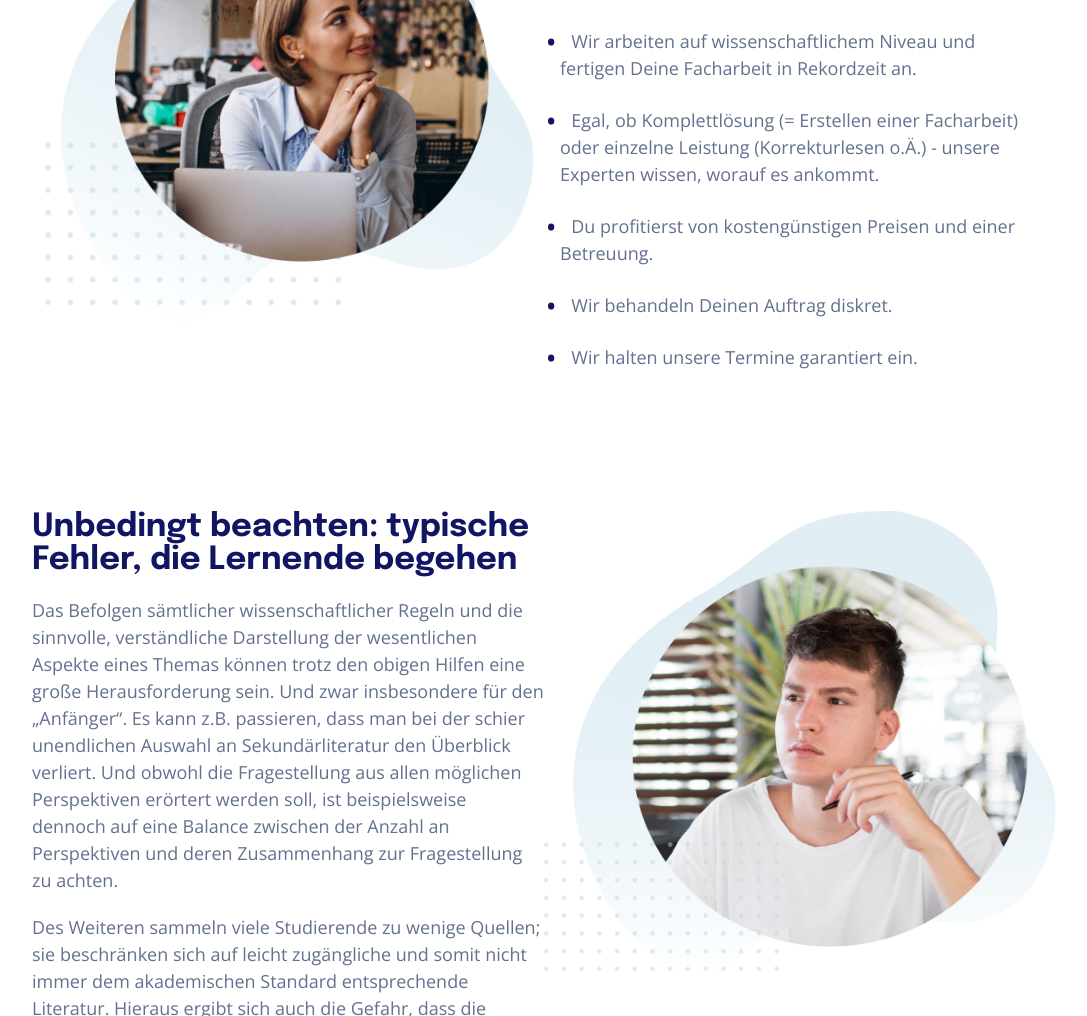
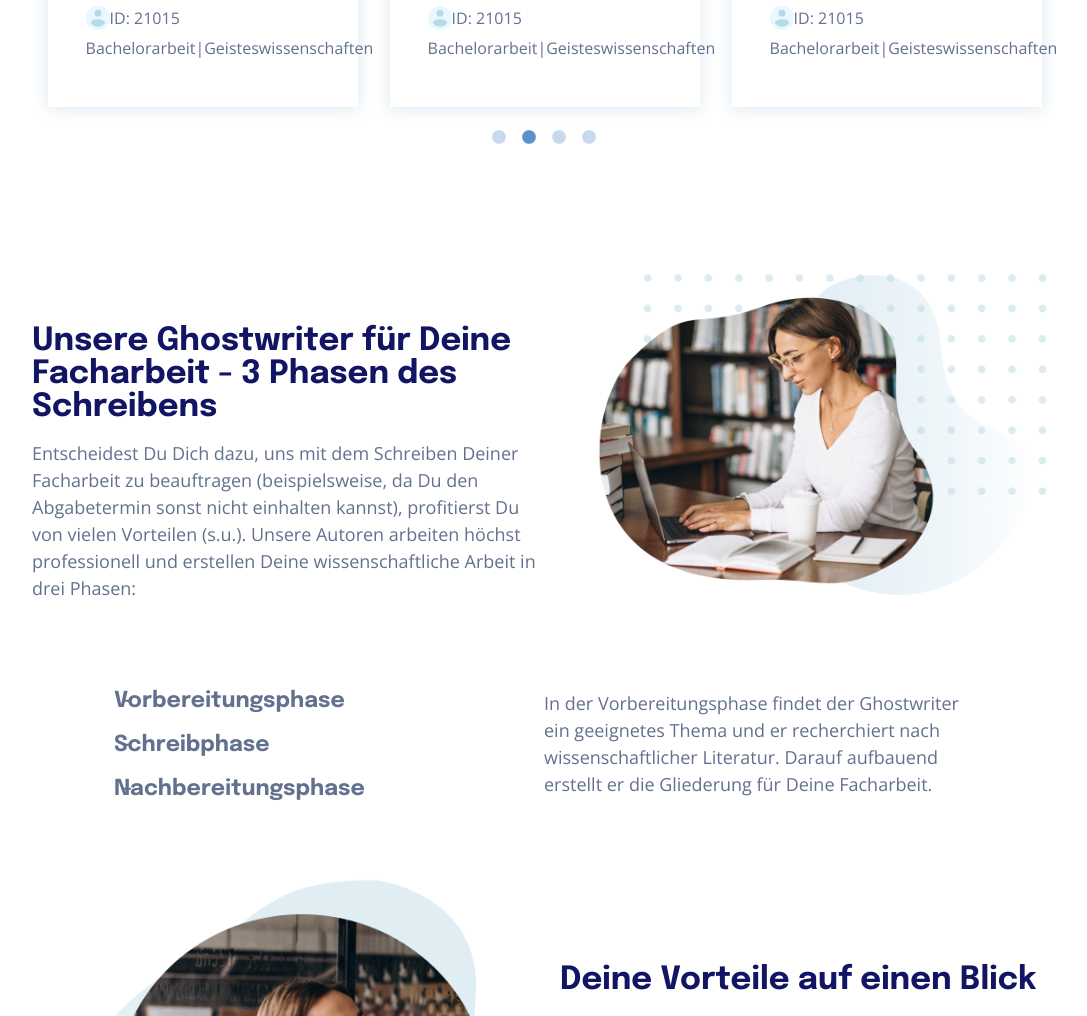
Before and after one commit to tomahawk535/Rasie.band, a website: page main-fe/app/index.html in a window 1280 px wide. Shown: the part 3057-4073 px from the top of the page, without its empty margins (96-1183 px from the left). Drawn offline with nearby package versions, Linux system fonts and the light colour scheme; files that its build step writes are made by us from their sources.

Commit message:
add new section

```diff
--- a/main-fe/app/index.html
+++ b/main-fe/app/index.html
@@ -19,7 +19,6 @@
     <header>
         <img src="img/logo.png" alt="logo">
         <p><b>Papier</b><br/>schreiben</p>
-
         <nav>
             <input type="search">
             <img src="img/icon/mobile-vibration.png" alt="mobile">
@@ -142,7 +141,30 @@
                 <input type="submit" value="Anfragen">
             </form>
         </div>
+        <div class="step">
 
+
+            <div class="step_nav">
+                <h4>Schritt 3</h4><br/>
+                <h2>Die Facharbeit schreiben:</h2><br/>
+                <div class="step_nav_item">
+                    <h4>Einführung</h4><br/>
+                    <h4>Die Einleitung schreiben</h4><br/>
+                    <h4>Den Hauptteil verfassen</h4><br/>
+                    <h4>Das Fazit schreiben</h4><br/>
+                    <h4>Richtig zitieren will gelernt sein!</h4>
+                </div>
+
+                <div class="step_nav_item_text">
+                    <h4>Die Einleitung enthält diese Elemente:</h4>
+                    <p>1. Einführung in das Thema und die Frage, die behandelt wird.</p>
+                    <p>2. Übersicht über die inhaltliche Vorgehensweise und die Struktur der Arbeit.</p>
+                    <p>3. Formulierung des Ziels der Arbeit und Erläuterung der notwendigen Schritte, um dieses zu erreichen.</p>
+                    <p><span>Übrigens:</span> <br/>
+                        Die Einleitung macht fünf bis zehn Prozent der Facharbeit aus.</p>
+                </div>
+            </div>
+        </div>
         <div class="carousel">
             <h2>Lies hier, was unsere Kunden über uns zu sagen haben</h2>
             <p>Lass dich von den Erfolgsgeschichten unserer Kunden inspirieren!</p>
@@ -206,6 +228,28 @@
 
             </div>
 
+        </div>
+        <div class="authors">
+            <div class="authors_text">
+                <h2>Unsere Ghostwriter für Deine Facharbeit - 3 Phasen des Schreibens</h2>
+                <p>Entscheidest Du Dich dazu, uns mit dem Schreiben Deiner Facharbeit zu beauftragen (beispielsweise,
+                    da Du den Abgabetermin sonst nicht einhalten kannst), profitierst Du von vielen Vorteilen (s.u.).
+                    Unsere Autoren arbeiten höchst professionell und erstellen Deine wissenschaftliche Arbeit in drei Phasen:</p>
+            </div>
+            <div class="authors_img">
+                <img src="img/specialist-image.png" alt="img">
+            </div>
+            <div class="authors_nav">
+                <div class="authors_nav_item">
+                    <h4>Vorbereitungsphase</h4><br/>
+                    <h4>Schreibphase</h4><br/>
+                    <h4>Nachbereitungsphase</h4>
+                </div>
+
+                <p class="author_nav_item_text">In der Vorbereitungsphase findet der Ghostwriter ein geeignetes Thema
+                    und er recherchiert nach wissenschaftlicher Literatur. Darauf aufbauend erstellt er die Gliederung
+                    für Deine Facharbeit.</p>
+            </div>
         </div>
        <div class="advantages">
            <div class="advantages-img">
--- a/main-fe/app/js/main.js
+++ b/main-fe/app/js/main.js
@@ -38,7 +38,7 @@ $('.faq-toggle').click(FaqOpen);
 
 function SubmitForm () {
     let $form = $(this);
-    $.post(
+    $.get(
         $form.attr('action'),
         $form.serialize()
     );
--- a/main-fe/app/scss/style.scss
+++ b/main-fe/app/scss/style.scss
@@ -455,6 +455,68 @@ body {
         }
       }
     }
+    .authors {
+      display: flex;
+      flex-wrap: wrap;
+      width: 100%;
+      padding-top: 6.25rem;
+      .authors_text {
+        flex-basis: 50%;
+        padding: 4.5rem 0;
+        h2 {
+          font-family:  $header-font;
+          color:  $header-color;
+          font-size: 2rem;
+        }
+        p {
+          @include paragraph-middle;
+          line-height: 1.6875rem;
+          margin-top: 1rem;
+        }
+      }
+      .authors_img {
+        flex-basis: 50%;
+        img {
+          width: 100%;
+        }
+      }
+      .authors_nav {
+        flex-basis: 100%;
+        display: flex;
+        padding: 1rem 8%;
+        flex-wrap: wrap;
+        .authors_nav_item {
+          flex-basis: 40%;
+          font-family: $header-font;
+          font-size: 1.375rem;
+          color:  $main-text-color;
+          h4 {
+            &::before {
+              content: '-';
+              position: absolute;
+              left: 13.625rem;
+            }
+            &:hover {
+              color:  $success-btn-color;
+              cursor: pointer;
+
+            }
+            &:hover::before {
+              content: '—';
+            }
+
+          }
+        }
+        .author_nav_item_text {
+          flex-basis: 50%;
+          margin-left: auto;
+          @include paragraph-middle;
+          line-height: 1.6875rem;
+
+        }
+      }
+
+    }
     .advantages {
       width: 100%;
       display: flex;
```
Also changed, not shown: main-fe/app/js/main.min.js, main-fe/app/style/style.min.css.
